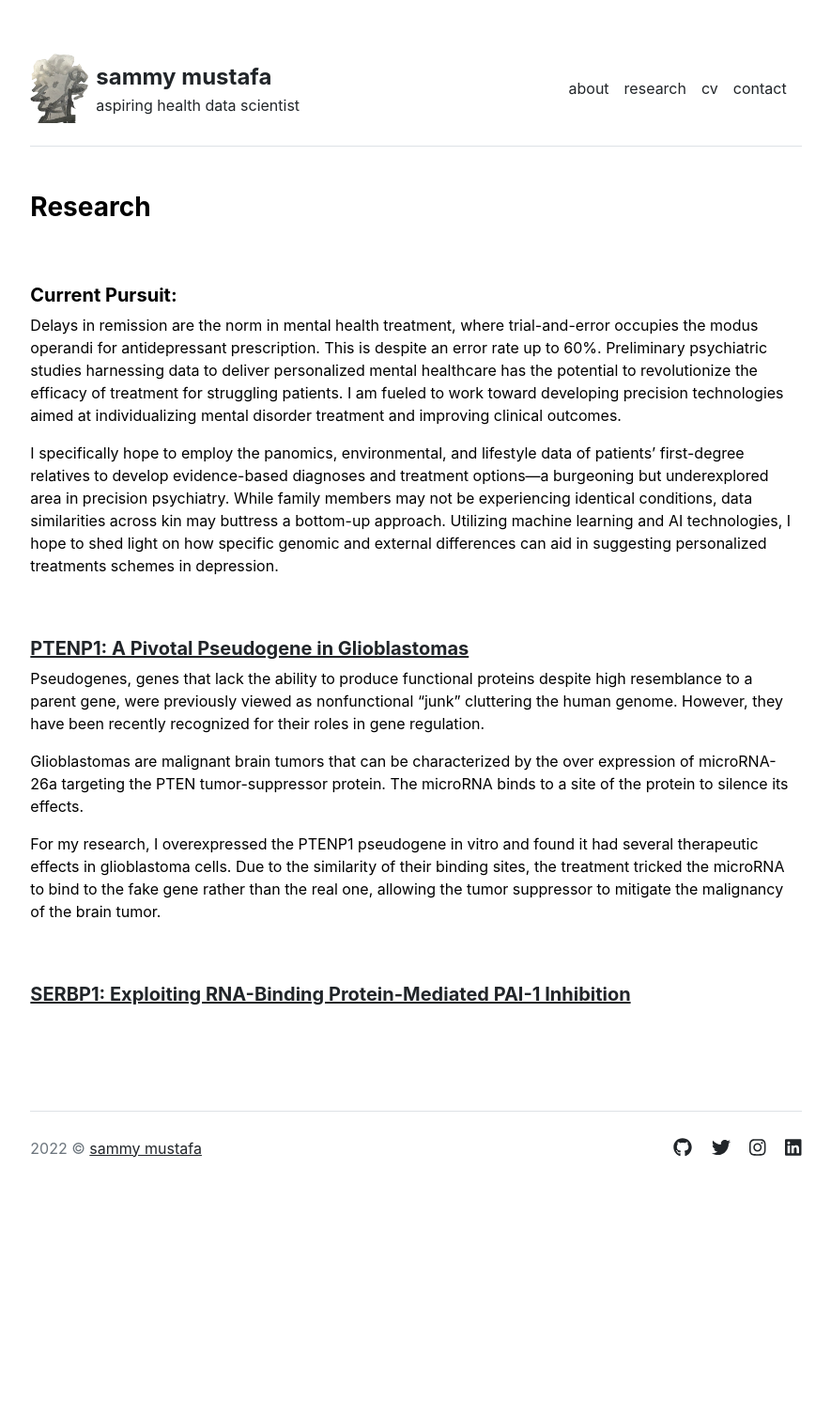
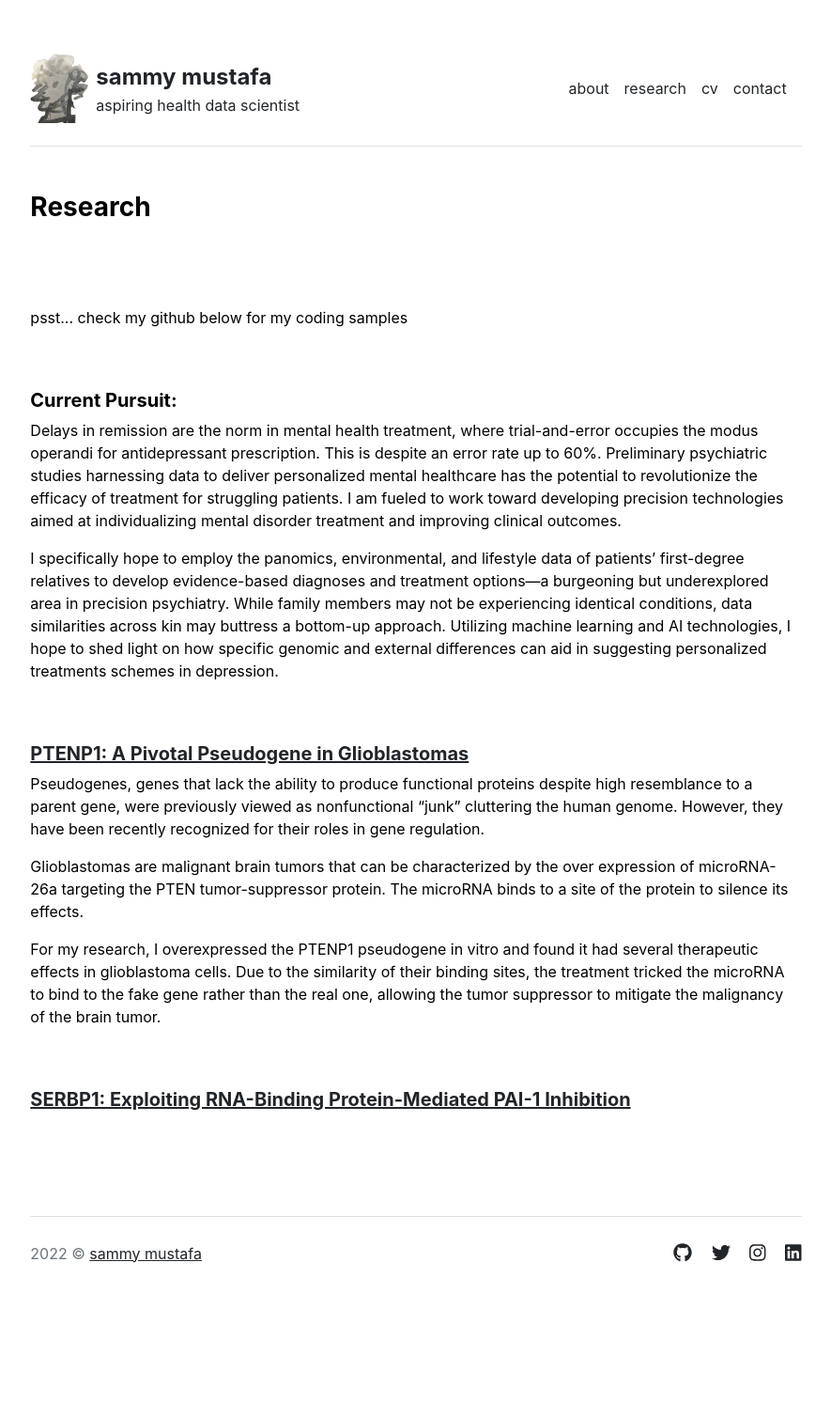
Before and after one commit to sammymustafa/sammymustafa.github.io, a Jekyll site: the page built from research.md, in a window 1280 px wide. Shown: the whole page at 94% size, without its empty margins (197-1082 px from the left). Built offline with Jekyll 4.4.1, drawn with Linux system fonts in a browser that asks for light colours; before the commit the page ends 1397 px from its top, so only the background shows below that.

Commit message:
coding samples

```diff
--- a/_includes/research.html
+++ b/_includes/research.html
@@ -1,6 +1,10 @@
 <div class="row g-5 mb-5">
   <div>
     <h3 class="fw-bold pb-3 mb-5">Research</h3>
+    <br>
+    <p>psst... check my github below for my coding samples</p>
+    <br>
+    <br>
     <h5 class="fw-bold">Current Pursuit:</h5>
     {{ content }}
     <br>
```
